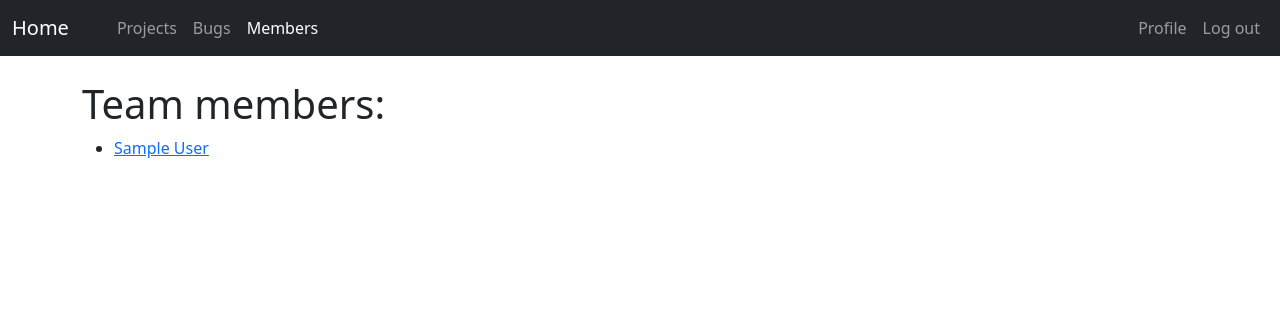
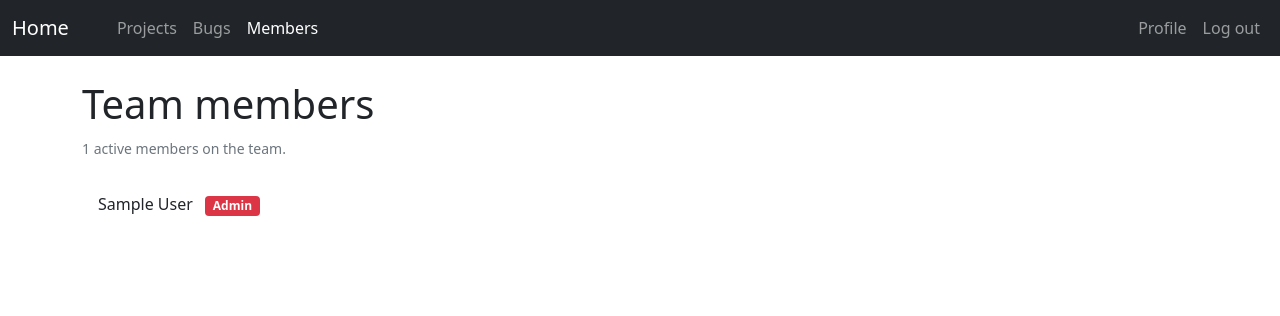
Before and after one commit to JoaoAPS/BugTracker, a Django app: page /members/ in a window 1280 px wide. Shown: the top 316 px of the page. Run offline with Django 3.2, Linux system fonts and the light colour scheme; the visitor is signed in with stand-in values (Sample User, id 1); data comes from the database, SQL or seed files in the repository; some libraries are stand-ins or nearby versions.

Commit message:
Style member list page

```diff
--- a/app/members/templates/members/list.html
+++ b/app/members/templates/members/list.html
@@ -3,11 +3,18 @@
 {% block title %}Team members{% endblock %}
 
 {% block content %}
-	<h1>Team members:</h1>
+	<h1>Team members</h1>
 	{% if members %}
-		<ul>
+		<small class="text-secondary">{{ members|length }} active member{{ projects|length|pluralize }} on the team.</small>
+
+		<ul class="list-group list-group-flush mt-3">
 		{% for member in members %}
-			<li><a href="{% url 'members:detail' member.id %}">{{ member.name }}</a></li>
+			<a class="list-group-item py-3 list-group-item-action text-dark" href="{% url 'members:detail' member.id %}">
+				{{ member.name }}
+				{% if member.is_superuser %}
+					<span class="badge bg-danger ms-2">Admin</span>
+				{% endif %}
+			</a>
 		{% endfor %}
 		</ul>
 	{% else %}
```
